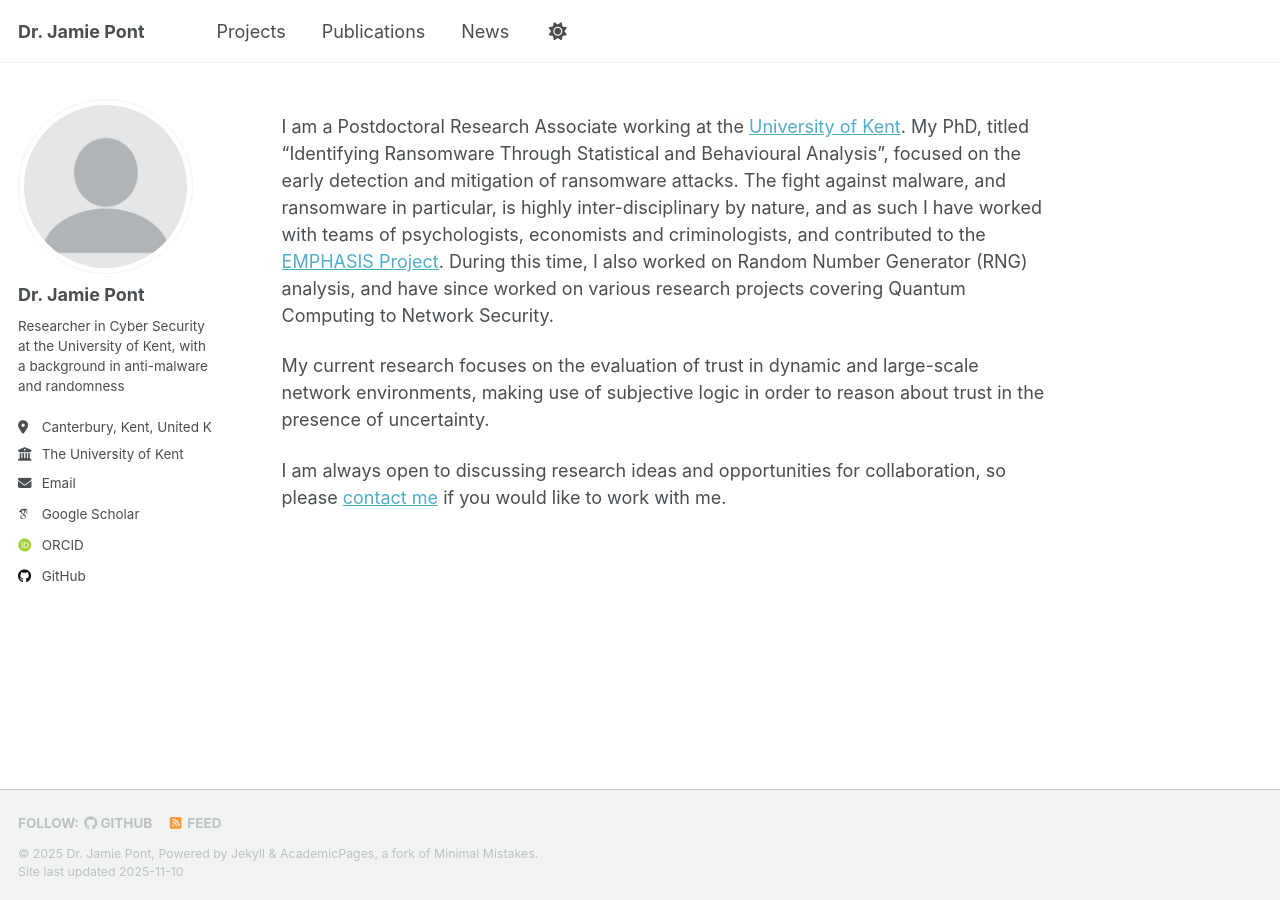
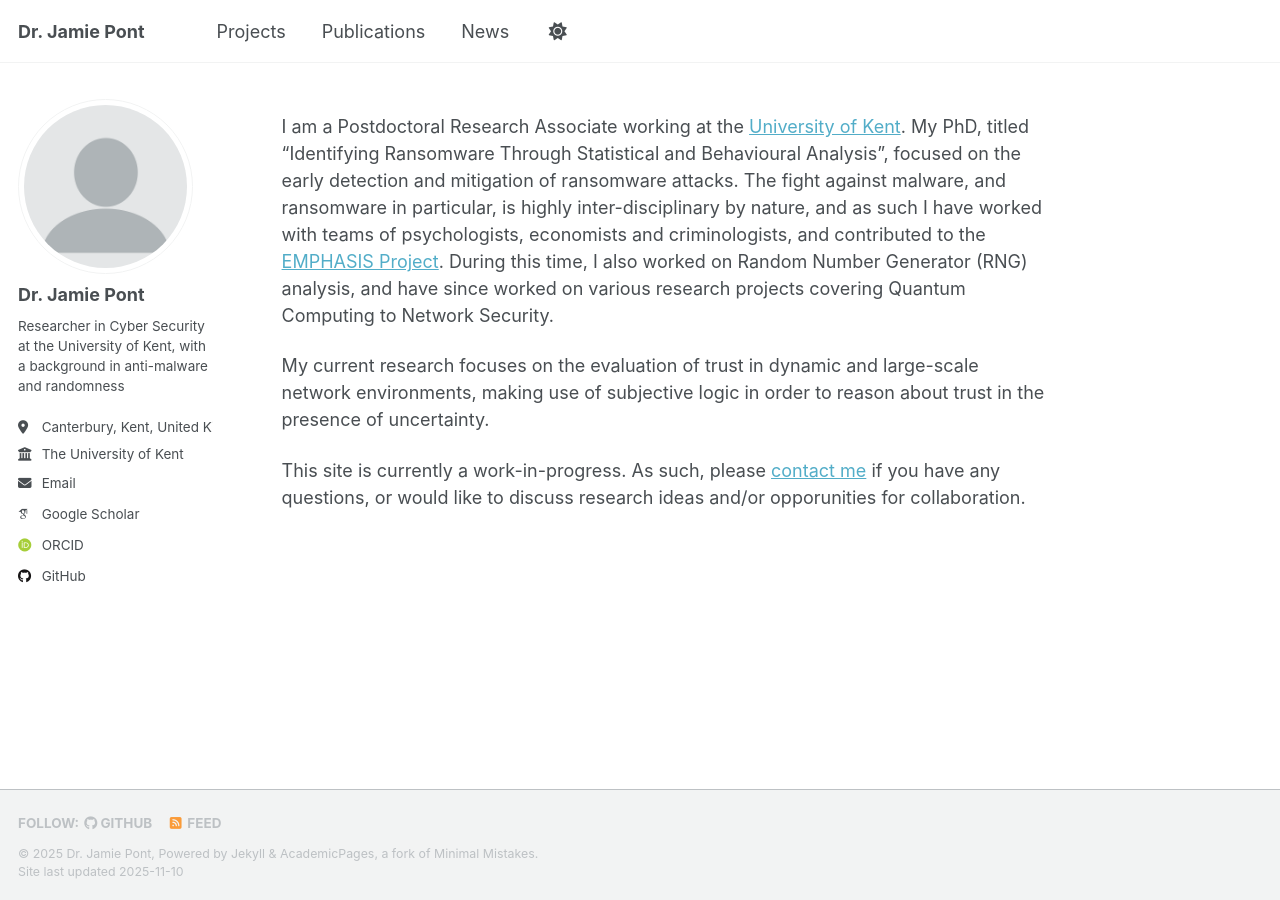
Before and after one commit to jamie-pont/jamie-pont.github.io, a Jekyll site: the page built from _pages/about.md, in a window 1280 px wide. Built offline with Jekyll 4.4.1, drawn with Linux system fonts in a browser that asks for light colours; some web fonts are replaced; a script that is not in the unit is left out.

Commit message:
About update

```diff
--- a/_pages/about.md
+++ b/_pages/about.md
@@ -11,4 +11,4 @@ I am a Postdoctoral Research Associate working at the <a href="https://www.kent.
 
 My current research focuses on the evaluation of trust in dynamic and large-scale network environments, making use of subjective logic in order to reason about trust in the presence of uncertainty.
 
-I am always open to discussing research ideas and opportunities for collaboration, so please <a href="mailto:J.Pont@kent.ac.uk>">contact me</a> if you would like to work with me.
+This site is currently a work-in-progress. As such, please <a href="mailto:J.Pont@kent.ac.uk>">contact me</a> if you have any questions, or would like to discuss research ideas and/or opporunities for collaboration.
```
